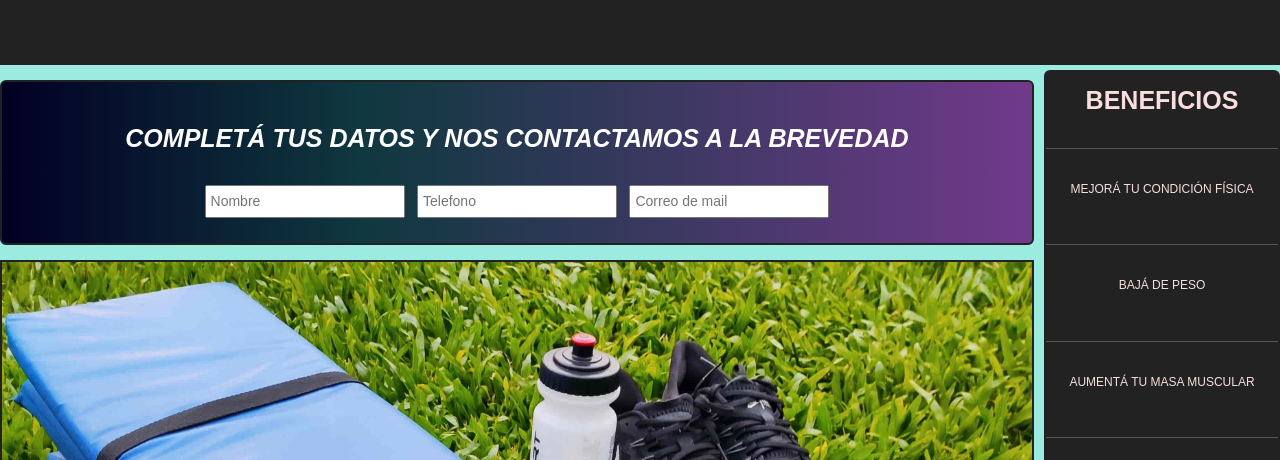
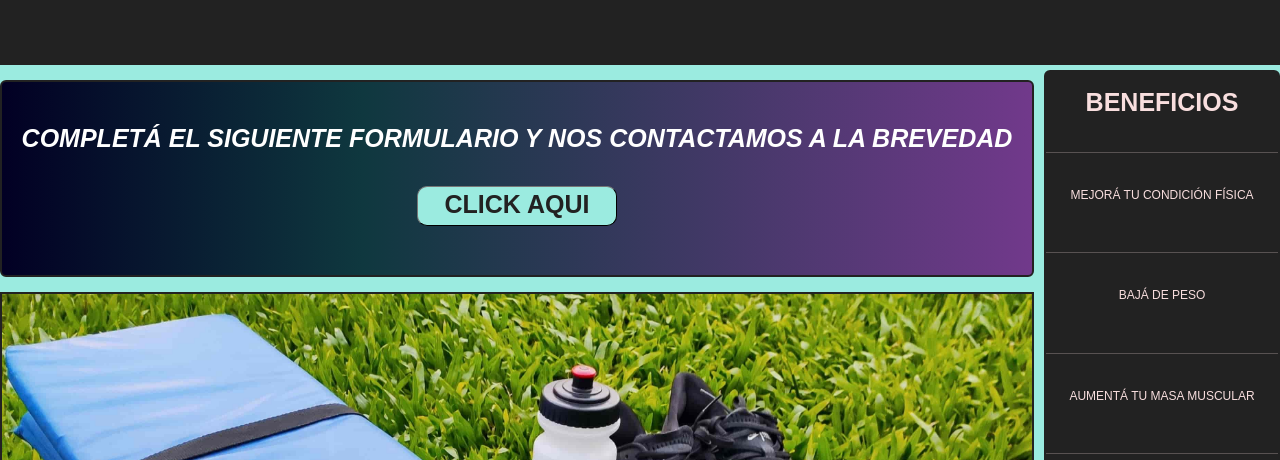
Before and after one commit to leansebastian/healthyfit, a website: page contacto.html in a window 1280 px wide. Shown: the part 335-795 px from the top of the page. Drawn offline with nearby package versions, Linux system fonts and the light colour scheme.

Commit message:
version 11.0 website

```diff
--- a/contacto.html
+++ b/contacto.html
@@ -58,14 +58,9 @@
     </div>
 
         <aside id="cabeza" class="centrar columna-flex padding-top padding-botton borde-negro seccion-contacto margin-botton margin-top">
-          <h3 class="padding-top cursiva negrita text-white  barra-animada">COMPLETÁ TUS DATOS Y NOS CONTACTAMOS A LA BREVEDAD</h3>
-                <article class="padding-top">
-                    <form action="">
-
-                        <input type="text"name="nombrecompleto" placeholder="Nombre">
-                        <input type="text"name="telefono" placeholder="Telefono">
-                        <input type="email" placeholder="Correo de mail">
-                    </form>
+          <h3 class="padding-top cursiva negrita text-white barra-animada">COMPLETÁ EL SIGUIENTE FORMULARIO Y NOS CONTACTAMOS A LA BREVEDAD</h3>
+                <article class="padding-top columna-flex galeria">
+                  <a href="https://forms.gle/hPSd3VuiqZLJMPHd7"><h3 class="caja-forms caja-forms-link sin-subrayar negrita">click aqui </h3> </a>
                 </article>
             </aside>
 
--- a/scss/_estructura.scss
+++ b/scss/_estructura.scss
@@ -110,6 +110,28 @@ input {
     border-radius: 10px;
     }
 
+.caja-forms {
+        text-align: center;
+        background-color: $color-verde;
+        @include medidas(150px, 40px );
+        padding: 2px;
+        border-radius: 10px;
+        border: outset 1px $color-negro;
+        width: 200px;
+        &:hover {
+            cursor: pointer;
+            }
+        .caja-forms-link {
+            &:hover {
+                width: 100%;
+                cursor: pointer;
+                color: $color-negro;
+
+            }
+        }
+        }
+
+
 
 .borde-negro {
     border:solid 2px $color-negro;
```
Also changed, not shown: hfprogram.html (+4 -2 lines), index.html (+3 -0 lines), livetraining.html (+3 -0 lines), workout.html (+4 -1 lines), css/estilos.css, 1 other file.
